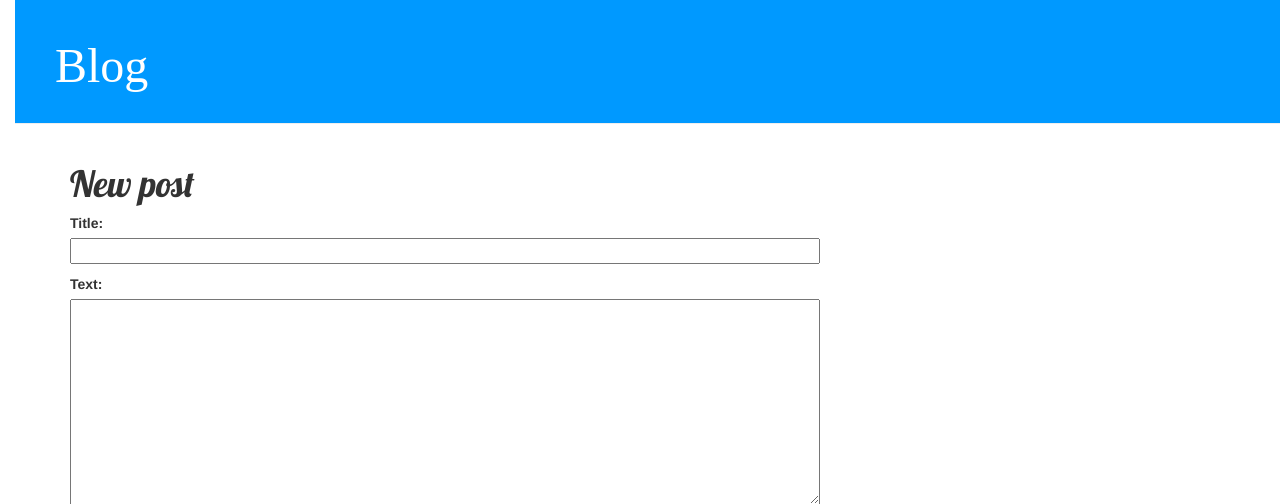
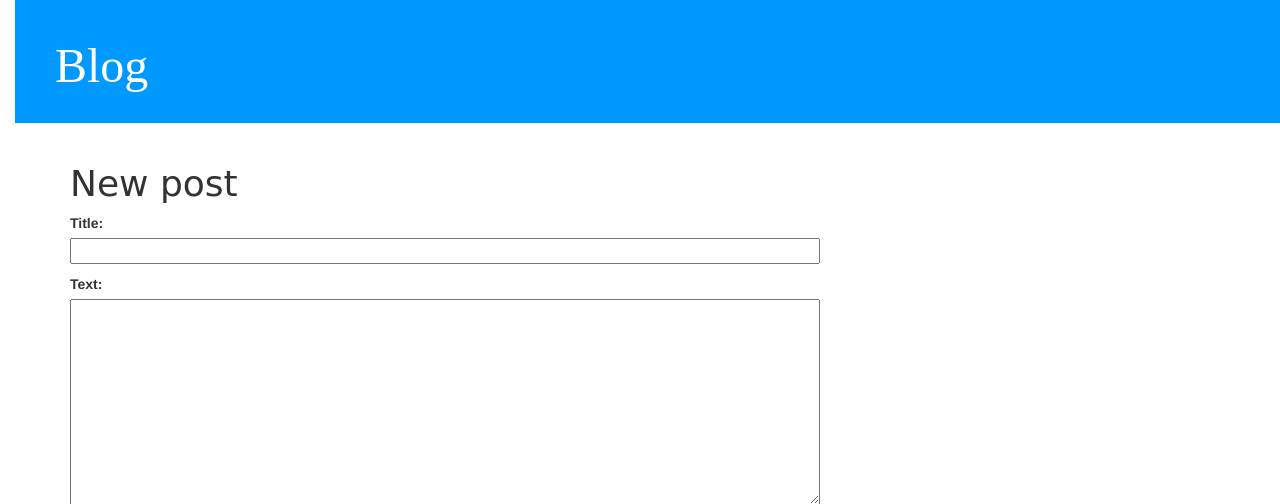
Before and after one commit to inphotehk/my-first-blog, a Django app: page /post/new/ in a window 1280 px wide. Shown: the top 504 px of the page. Run offline with Django 3.2, Linux system fonts and the light colour scheme; some libraries are stand-ins or nearby versions.

Commit message:
changed font while editing blog

```diff
--- a/blog/static/css/blog.css
+++ b/blog/static/css/blog.css
@@ -23,7 +23,7 @@ body {
 }
 
 h1, h2, h3, h4 {
-    font-family: 'Lobster', cursive;
+    font-family: 'Colaberate', cursive;
 }
 
 .date {
```
